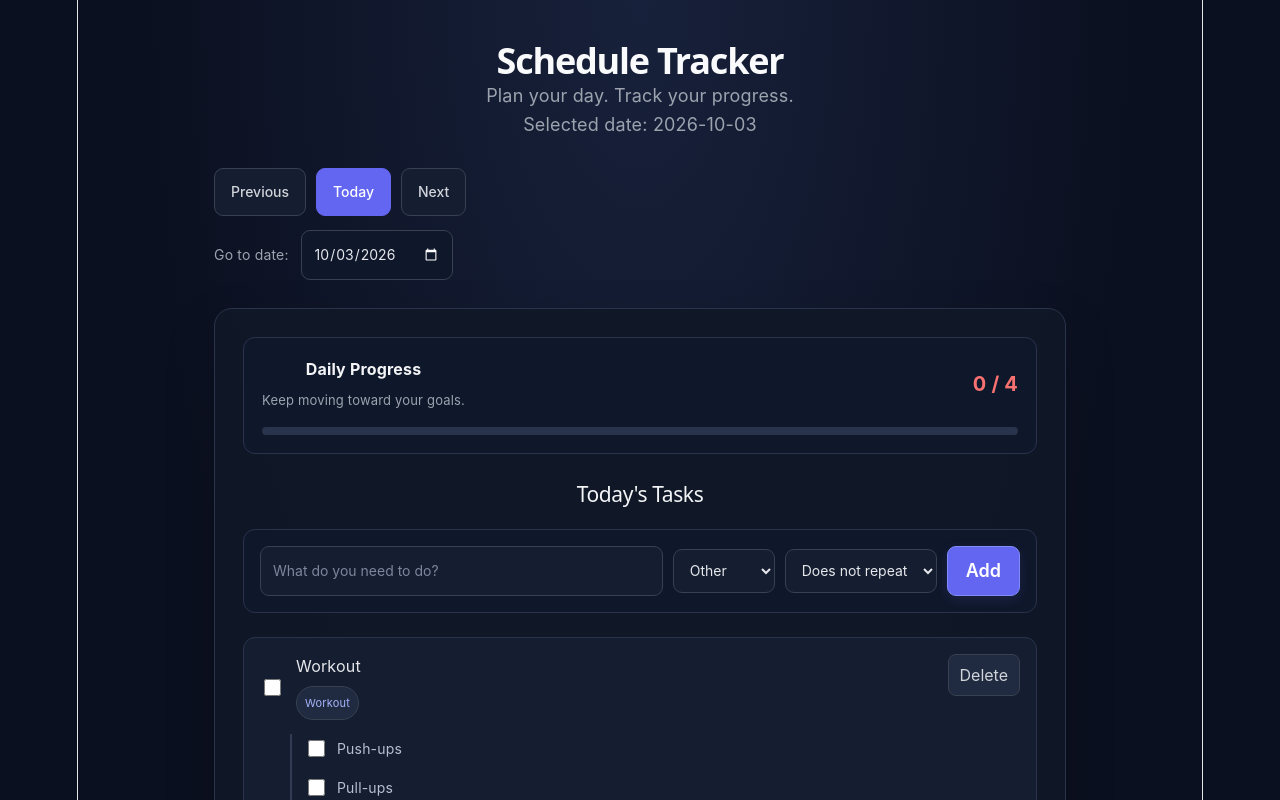
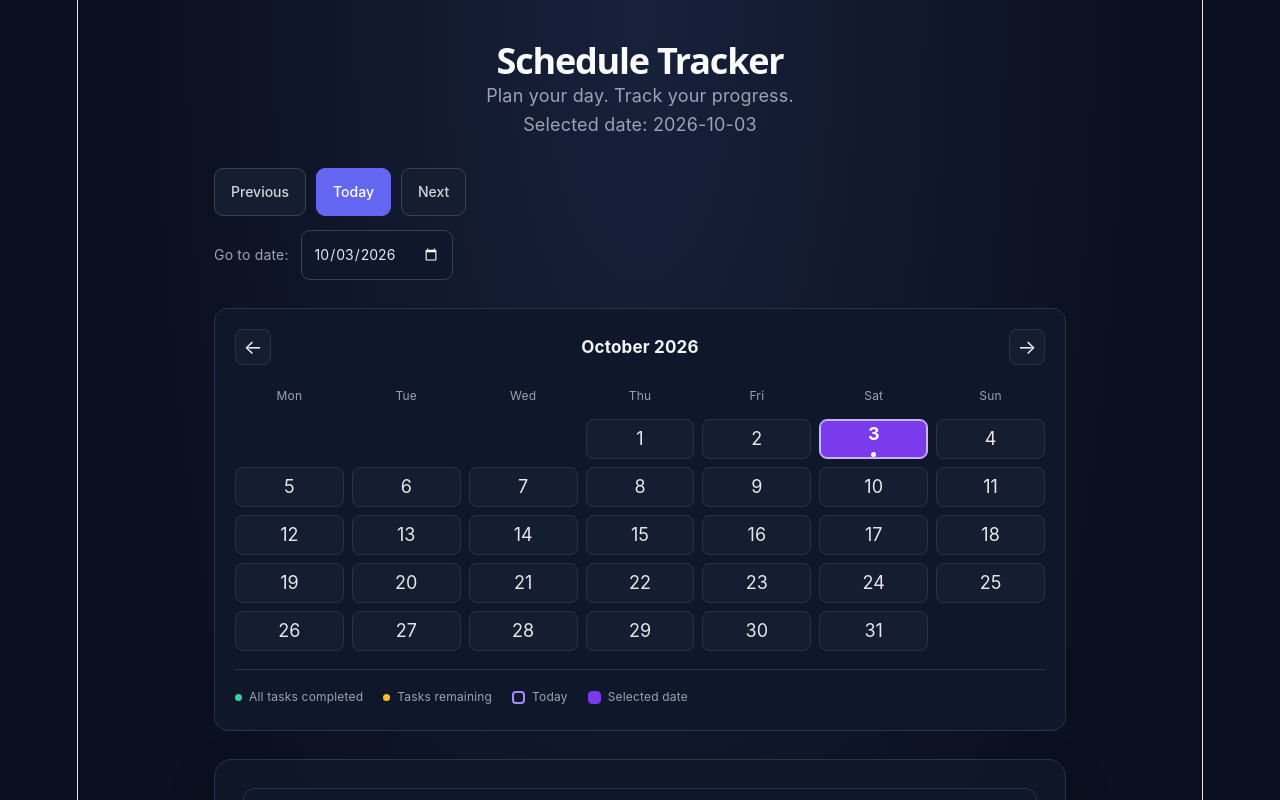
Before and after one commit to feng0343-hub/Schedule-tracker, a React app in the folder frontend/: page / in a window 1280 px wide. Shown: the top 800 px of the page. Built offline with nearby package versions, Linux system fonts and the light colour scheme; the HTML template or start-up script is replaced by a standard one.

Commit message:
Add monthly calendar view

```diff
--- a/frontend/src/App.css
+++ b/frontend/src/App.css
@@ -592,3 +592,186 @@ select:focus-visible {
     padding: 14px;
   }
 }
+
+/* Monthly calendar */
+.monthly-calendar {
+  margin-bottom: 28px;
+  padding: 20px;
+  border: 1px solid #29334b;
+  border-radius: 14px;
+  background: #0f172a;
+}
+
+.calendar-header {
+  margin-bottom: 18px;
+}
+
+.calendar-header h3 {
+  margin: 0;
+  color: #f3f4f6;
+  font-size: 17px;
+}
+
+.calendar-weekdays,
+.calendar-days {
+  display: grid;
+  grid-template-columns: repeat(7, minmax(0, 1fr));
+  gap: 8px;
+}
+
+.calendar-weekdays {
+  margin-bottom: 10px;
+  color: #9ca3af;
+  font-size: 12px;
+  text-align: center;
+}
+
+.calendar-days button {
+  min-height: 40px;
+  border: 1px solid #29334b;
+  border-radius: 8px;
+  background: #151d30;
+  color: #e5e7eb;
+  cursor: pointer;
+}
+
+.calendar-days button:hover {
+  border-color: #f87171;
+  background: #202a40;
+}
+
+@media (max-width: 480px) {
+  .monthly-calendar {
+    padding: 12px;
+  }
+
+  .calendar-weekdays,
+  .calendar-days {
+    gap: 5px;
+  }
+
+  .calendar-days button {
+    min-height: 36px;
+  }
+}
+.calendar-days button.selected {
+  border-color: #a78bfa;
+  background: #7c3aed;
+  color: #ffffff;
+  font-weight: 700;
+}
+.calendar-header {
+  display: flex;
+  align-items: center;
+  justify-content: space-between;
+  gap: 12px;
+  margin-bottom: 18px;
+}
+
+.calendar-nav-button {
+  width: 36px;
+  height: 36px;
+  border: 1px solid #29334b;
+  border-radius: 8px;
+  background: #151d30;
+  color: #e5e7eb;
+  font-size: 20px;
+  cursor: pointer;
+}
+
+.calendar-nav-button:hover {
+  border-color: #a78bfa;
+  background: #202a40;
+}
+.calendar-days button {
+  display: flex;
+  flex-direction: column;
+  align-items: center;
+  justify-content: center;
+  gap: 4px;
+}
+
+.calendar-task-dot {
+  width: 5px;
+  height: 5px;
+  border-radius: 50%;
+  background: #a78bfa;
+}
+
+.calendar-days button.selected .calendar-task-dot {
+  background: #ffffff;
+}
+.calendar-task-dot.completed {
+  background: #34d399;
+}
+
+.calendar-task-dot.in-progress {
+  background: #fbbf24;
+}
+.calendar-task-dot.completed {
+  background: #34d399;
+}
+
+.calendar-task-dot.in-progress {
+  background: #fbbf24;
+}
+/* Highlight today's date */
+.calendar-days button.today {
+  border-color: #a78bfa;
+  box-shadow: inset 0 0 0 1px #a78bfa;
+}
+
+.calendar-days button.today.selected {
+  border-color: #c4b5fd;
+  box-shadow: inset 0 0 0 1px #c4b5fd;
+}
+
+/* Calendar legend */
+.calendar-legend {
+  display: flex;
+  flex-wrap: wrap;
+  gap: 12px 20px;
+  margin-top: 18px;
+  padding-top: 14px;
+  border-top: 1px solid #29334b;
+}
+
+.legend-item {
+  display: flex;
+  align-items: center;
+  gap: 7px;
+  color: #9ca3af;
+  font-size: 12px;
+}
+
+.legend-dot {
+  width: 7px;
+  height: 7px;
+  flex-shrink: 0;
+  border-radius: 50%;
+}
+
+.legend-dot.completed {
+  background: #34d399;
+}
+
+.legend-dot.in-progress {
+  background: #fbbf24;
+}
+
+.legend-today,
+.legend-selected {
+  width: 13px;
+  height: 13px;
+  flex-shrink: 0;
+  border-radius: 4px;
+}
+
+.legend-today {
+  border: 2px solid #a78bfa;
+}
+
+.legend-selected {
+  border: 1px solid #7c3aed;
+  background: #7c3aed;
+}
--- a/frontend/src/App.jsx
+++ b/frontend/src/App.jsx
@@ -126,6 +126,30 @@ function App() {
   const [newRecurrence, setNewRecurrence] = useState('none')
   const [newRecurrenceDays, setNewRecurrenceDays] = useState([])
   const [selectedDate, setSelectedDate] = useState(getToday())
+
+  const selectedYear = Number(selectedDate.split('-')[0])
+  const selectedMonth = Number(selectedDate.split('-')[1]) - 1
+
+  const monthName = new Date(
+    selectedYear,
+    selectedMonth
+  ).toLocaleString('default', { month: 'long', year: 'numeric' })
+
+  const daysInMonth = new Date(
+    selectedYear,
+    selectedMonth + 1,
+    0
+  ).getDate()
+
+  // Convert Sunday-first JavaScript weekdays to Monday-first calendar columns.
+  const firstDayOffset =
+    (new Date(selectedYear, selectedMonth, 1).getDay() + 6) % 7
+
+  const calendarDays = [
+    ...Array(firstDayOffset).fill(null),
+    ...Array.from({ length: daysInMonth }, (_, index) => index + 1),
+  ]
+
 
 
 
@@ -403,6 +427,155 @@ function App() {
           onChange={(event) => setSelectedDate(event.target.value)}
         />
       </div>
+
+      <div className="monthly-calendar">
+
+        <div className="calendar-header">
+          <button
+            type="button"
+            className="calendar-nav-button"
+            onClick={() => {
+              const previousMonth = new Date(
+                selectedYear,
+                selectedMonth - 1,
+                1
+              )
+              const year = previousMonth.getFullYear()
+              const month = String(previousMonth.getMonth() + 1).padStart(2, '0')
+              const day = String(
+                Math.min(
+                  Number(selectedDate.split('-')[2]),
+                  new Date(year, previousMonth.getMonth() + 1, 0).getDate()
+                )
+              ).padStart(2, '0')
+
+              setSelectedDate(`${year}-${month}-${day}`)
+            }}
+          >
+            ←
+          </button>
+
+          <h3>{monthName}</h3>
+
+          <button
+            type="button"
+            className="calendar-nav-button"
+            onClick={() => {
+              const nextMonth = new Date(
+                selectedYear,
+                selectedMonth + 1,
+                1
+              )
+              const year = nextMonth.getFullYear()
+              const month = String(nextMonth.getMonth() + 1).padStart(2, '0')
+              const day = String(
+                Math.min(
+                  Number(selectedDate.split('-')[2]),
+                  new Date(year, nextMonth.getMonth() + 1, 0).getDate()
+                )
+              ).padStart(2, '0')
+
+              setSelectedDate(`${year}-${month}-${day}`)
+            }}
+          >
+            →
+          </button>
+        </div>
+
+
+        <div className="calendar-weekdays">
+          <span>Mon</span>
+          <span>Tue</span>
+          <span>Wed</span>
+          <span>Thu</span>
+          <span>Fri</span>
+          <span>Sat</span>
+          <span>Sun</span>
+        </div>
+
+
+        <div className="calendar-days">
+          {calendarDays.map((day, index) => {
+            if (day === null) {
+              return <div key={`empty-${index}`} />
+            }
+
+            const date = [
+              selectedYear,
+              String(selectedMonth + 1).padStart(2, '0'),
+              String(day).padStart(2, '0'),
+            ].join('-')
+
+            const isSelected = date === selectedDate
+            const isToday = date === getToday()
+
+
+            const dayTasks = tasks.filter((task) =>
+              isTaskForSelectedDate(task, date)
+            )
+
+            const completedDayTasks = dayTasks.filter(
+              (task) => task.completions?.[date] || false
+            ).length
+
+            const hasTasks = dayTasks.length > 0
+            const allTasksCompleted =
+              hasTasks && completedDayTasks === dayTasks.length
+            const someTasksCompleted = completedDayTasks > 0
+
+
+            return (
+              <button
+                key={date}
+                type="button"
+                className={[
+                  isSelected ? 'selected' : '',
+                  isToday ? 'today' : '',
+                  hasTasks ? 'has-tasks' : '',
+                ].filter(Boolean).join(' ')}
+                onClick={() => setSelectedDate(date)}
+              >
+                <span>{day}</span>
+                {hasTasks && (
+                  <span
+                    className={[
+                      'calendar-task-dot',
+                      allTasksCompleted ? 'completed' : '',
+                      someTasksCompleted && !allTasksCompleted ? 'in-progress' : '',
+                    ].filter(Boolean).join(' ')}
+                  />
+                )}
+              </button>
+            )
+
+          })}
+        </div>
+
+        <div className="calendar-legend">
+          <div className="legend-item">
+            <span className="legend-dot completed" />
+            <span>All tasks completed</span>
+          </div>
+
+          <div className="legend-item">
+            <span className="legend-dot in-progress" />
+            <span>Tasks remaining</span>
+          </div>
+
+          <div className="legend-item">
+            <span className="legend-today" />
+            <span>Today</span>
+          </div>
+
+          <div className="legend-item">
+            <span className="legend-selected" />
+            <span>Selected date</span>
+          </div>
+        </div>
+
+
+      </div>
+
       <section className="task-section">
         <div className="daily-progress">
           <div className="daily-progress-header">
```
